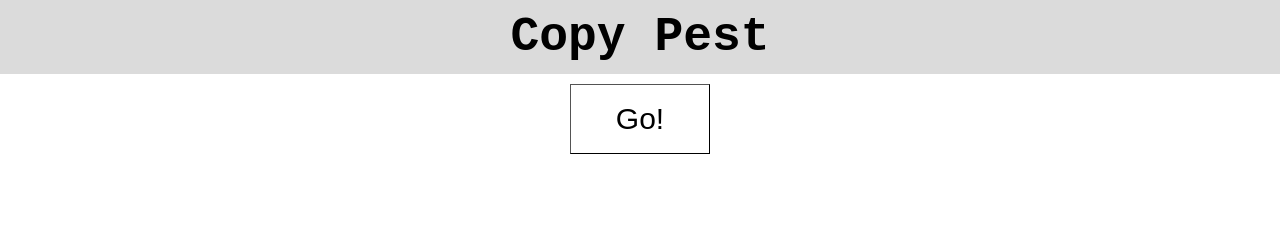
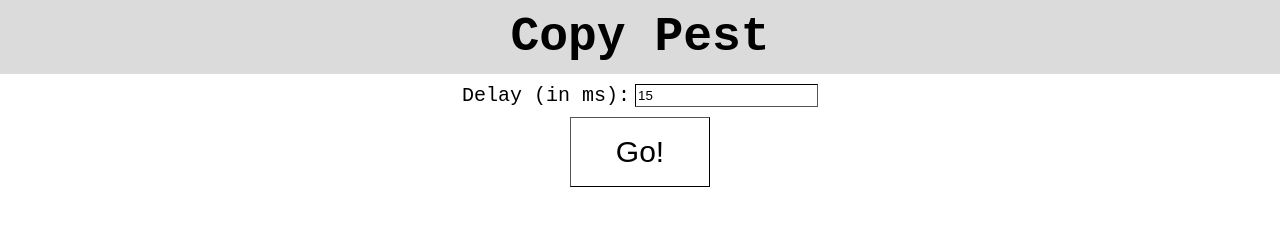
Before and after one commit to sh-dima/copy-pest, a plain HTML site: page index.html in a window 1280 px wide. Drawn offline with Linux system fonts and the light colour scheme.

Commit message:
Implement customizable delay

```diff
--- a/index.html
+++ b/index.html
@@ -19,6 +19,11 @@
 			<h1 class="title">Copy Pest</h1>
 		</div>
 
+		<div class="settings-container">
+			<label for="delay">Delay (in ms):</label>
+			<input type="number" id="delay" min="0" value="15" />
+		</div>
+
 		<div class="button-container">
 			<button class="go-button" onclick="spamClipboard()">Go!</button>
 		</div>
--- a/script.js
+++ b/script.js
@@ -14,7 +14,7 @@ async function spamClipboard() {
 		await navigator.clipboard.writeText(str);
 		copied.unshift(str);
 		updateLogs();
-		await new Promise(res => setTimeout(res, 15));
+		await new Promise(res => setTimeout(res, getDelay()));
 	}
 };
 
@@ -23,3 +23,8 @@ function updateLogs() {
 
 	p.innerHTML = copied.map((entry) => `Copied text "${entry}"`).join("<br />");
 }
+
+function getDelay() {
+	const d = document.getElementById("delay");
+	return d.value;
+}
--- a/styles.css
+++ b/styles.css
@@ -4,8 +4,6 @@ body {
 
 div.title-container {
 	background-color: rgb(219, 219, 219);
-
-	margin-bottom: 10px;
 }
 
 h1.title {
@@ -18,6 +16,11 @@ h1.title {
 
 	padding-top: 10px;
 	padding-bottom: 10px;
+}
+
+label {
+	font-family: monospace;
+	font-size: x-large;
 }
 
 p.logs {
@@ -35,6 +38,24 @@ div.button-container {
 	height: 70px;
 
 	margin-bottom: 0;
+}
+
+div.settings-container {
+	display: flex;
+
+	justify-content: center;
+
+	margin-top: 10px;
+	margin-bottom: 10px;
+}
+
+input#delay {
+	margin-left: 5px;
+
+	border-radius: 0;
+	border-width: 1px;
+
+	border-color: black;
 }
 
 button.go-button {
```
